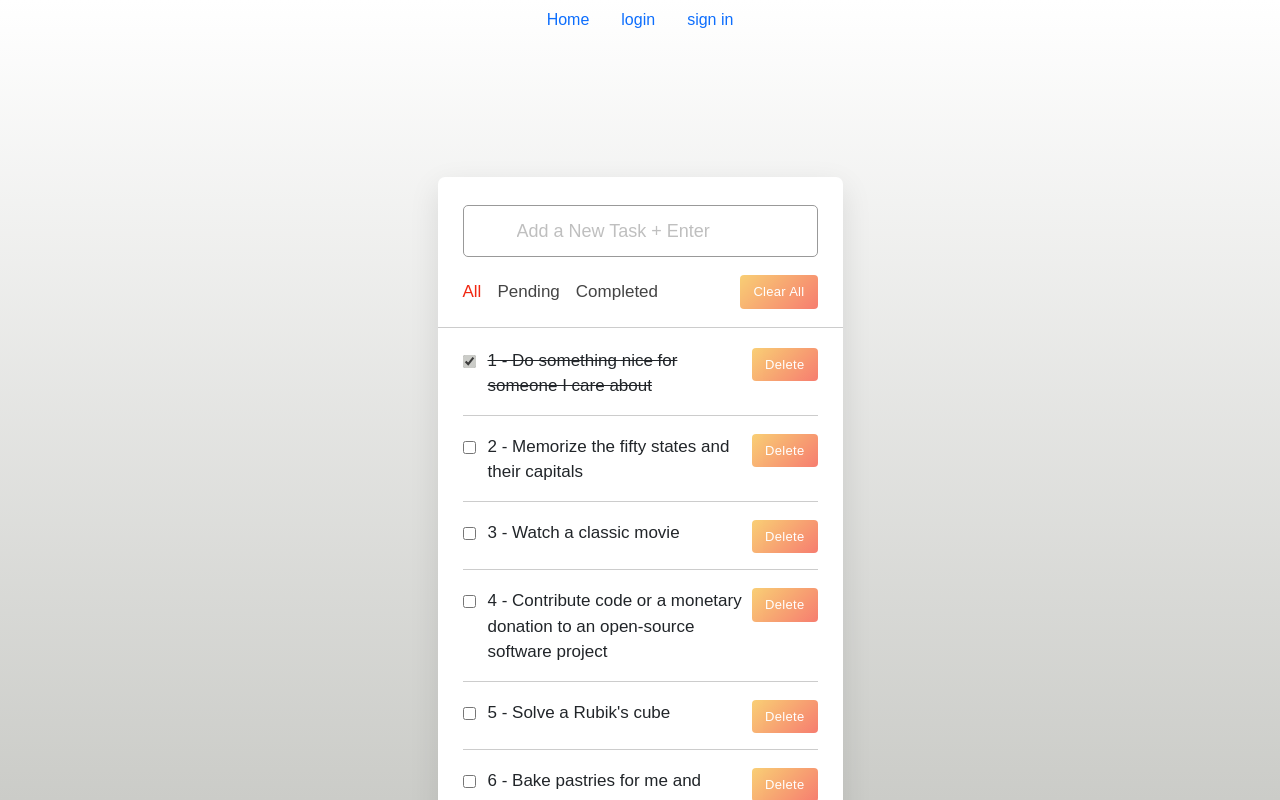
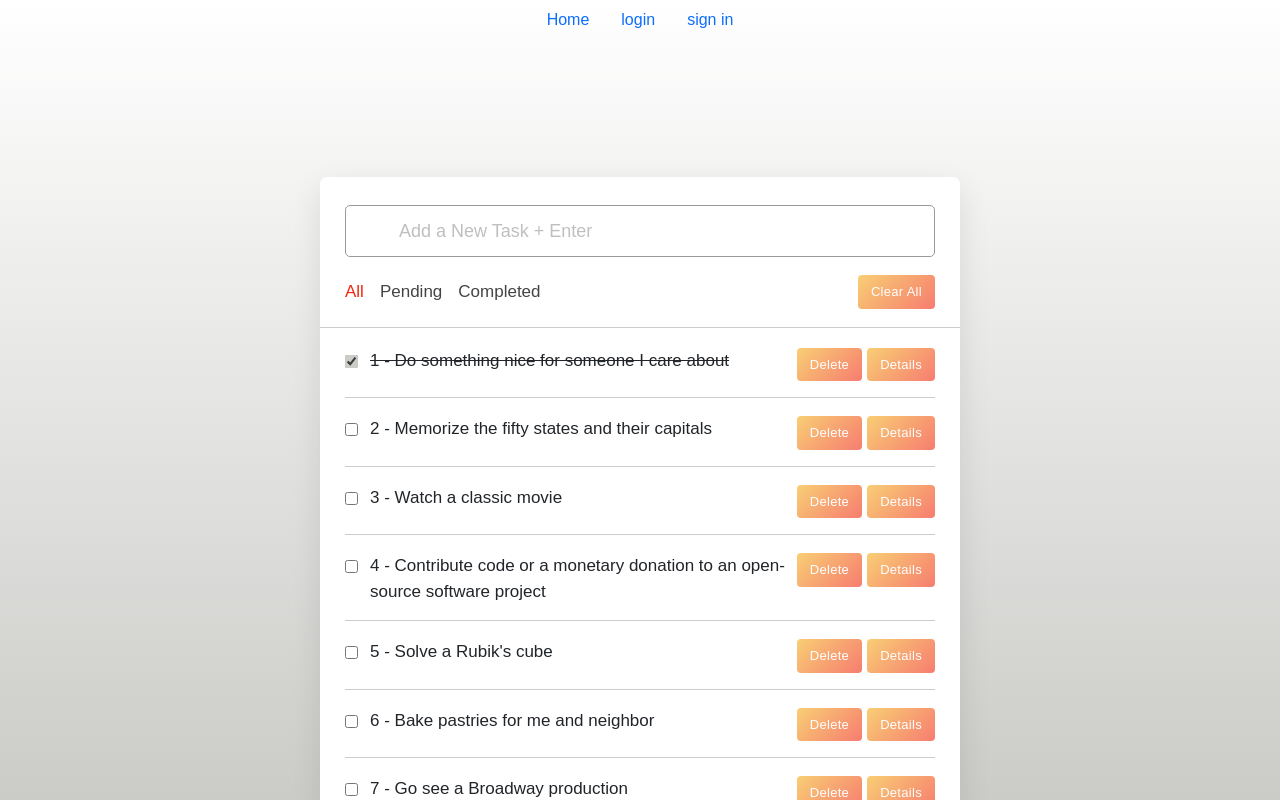
Before and after one commit to THEPEACEMAKER/ng-todo-app, an Angular app: page / in a window 1280 px wide. Shown: the top 800 px of the page. Built offline with nearby package versions, Linux system fonts and the light colour scheme.

Commit message:
todo-details - Dynamic Routes - Activated Route

```diff
--- a/src/app/app.module.ts
+++ b/src/app/app.module.ts
@@ -9,9 +9,11 @@ import { NavBarComponent } from './nav-bar/nav-bar.component';
 import { FooterComponent } from './footer/footer.component';
 import { TodoListComponent } from './todo-list/todo-list.component';
 import { Page404Component } from './page404/page404.component';
+import { TodoDetailsComponent } from './todo-details/todo-details.component';
 
 const routes: Routes = [
   {path:'', component: TodoListComponent},
+  {path:'todos/:id/:todo/:completed', component: TodoDetailsComponent},
   {path:'**', component: Page404Component}
 ];
 @NgModule({
@@ -21,7 +23,8 @@ const routes: Routes = [
     NavBarComponent,
     FooterComponent,
     TodoListComponent,
-    Page404Component
+    Page404Component,
+    TodoDetailsComponent
   ],
   imports: [
     BrowserModule,
--- /dev/null
+++ b/src/app/todo-details/todo-details.component.html
@@ -0,0 +1,3 @@
+<div>
+    <p>{{todo.id}} - {{todo.todo}} status: {{todo.completed}}</p>
+</div>
--- /dev/null
+++ b/src/app/todo-details/todo-details.component.ts
@@ -0,0 +1,22 @@
+import { Component, OnInit } from '@angular/core';
+import { ActivatedRoute } from '@angular/router';
+
+@Component({
+  selector: 'app-todo-details',
+  templateUrl: './todo-details.component.html',
+  styleUrls: ['./todo-details.component.css']
+})
+export class TodoDetailsComponent implements OnInit{
+  todo!: { id:number; todo: string;completed: boolean}
+
+  constructor(private _activateRoute: ActivatedRoute) { }
+
+  ngOnInit(): void {
+    this.todo = {
+      id: this._activateRoute.snapshot.params['id'],
+      todo: this._activateRoute.snapshot.params['todo'],
+      completed: this._activateRoute.snapshot.params['completed']
+    }
+  }
+
+}
--- a/src/app/todo-list/todo-list.component.css
+++ b/src/app/todo-list/todo-list.component.css
@@ -13,7 +13,7 @@
 }
 
 .wrapper {
-    max-width: 405px;
+    max-width: 50%;
     background: #fff;
     margin: 137px auto;
     border-radius: 7px;
--- a/src/app/todo/todo.component.css
+++ b/src/app/todo/todo.component.css
@@ -1,4 +1,5 @@
 @import "~bootstrap-icons/font/bootstrap-icons.css";
+
 * {
     margin: 0;
     padding: 0;
@@ -39,15 +40,10 @@ li {
     border-bottom: 1px solid #ccc;
 }
 
-/* .task:last-child {
-    margin-bottom: 0;
-    border-bottom: 0;
-    padding-bottom: 0;
-} */
-
 .task label {
     display: flex;
     align-items: flex-start;
+    max-width: 75%;
 }
 
 .task label input {
@@ -130,23 +126,29 @@ li {
     body {
         padding: 0 10px;
     }
+
     .wrapper {
         padding: 20px 0;
     }
+
     .filters span {
         margin: 0 5px;
     }
+
     .task-input {
         padding: 0 20px;
     }
+
     .controls {
         padding: 18px 20px;
     }
+
     .task-box {
         margin-top: 20px;
         margin-right: 5px;
         padding: 0 15px 10px 20px;
     }
+
     .task label input {
         margin-top: 4px;
     }
--- a/src/app/todo/todo.component.html
+++ b/src/app/todo/todo.component.html
@@ -1,10 +1,11 @@
 <li class="task">
     <label for="0">
         <input type="checkbox" id={{id}} [(ngModel)]="completed">
-        <p [ngClass]="{'checked': completed}" >{{id}} - {{todo}}</p>
+        <p [ngClass]="{'checked': completed}">{{id}} - {{todo}}</p>
 
     </label>
     <div class="settings">
         <button type="button" class="clear-btn" (click)="deleteTodo()">Delete</button>
+        <button type="button" class="clear-btn" routerLink="/todos/{{id}}/{{todo}}/{{completed}}">Details</button>
     </div>
 </li>
```
Also changed, not shown: src/app/todo-details/todo-details.component.css (added), 1 other file (tests, documents, lock files or other folders). Lines whose indentation alone changed are shown as unchanged.
